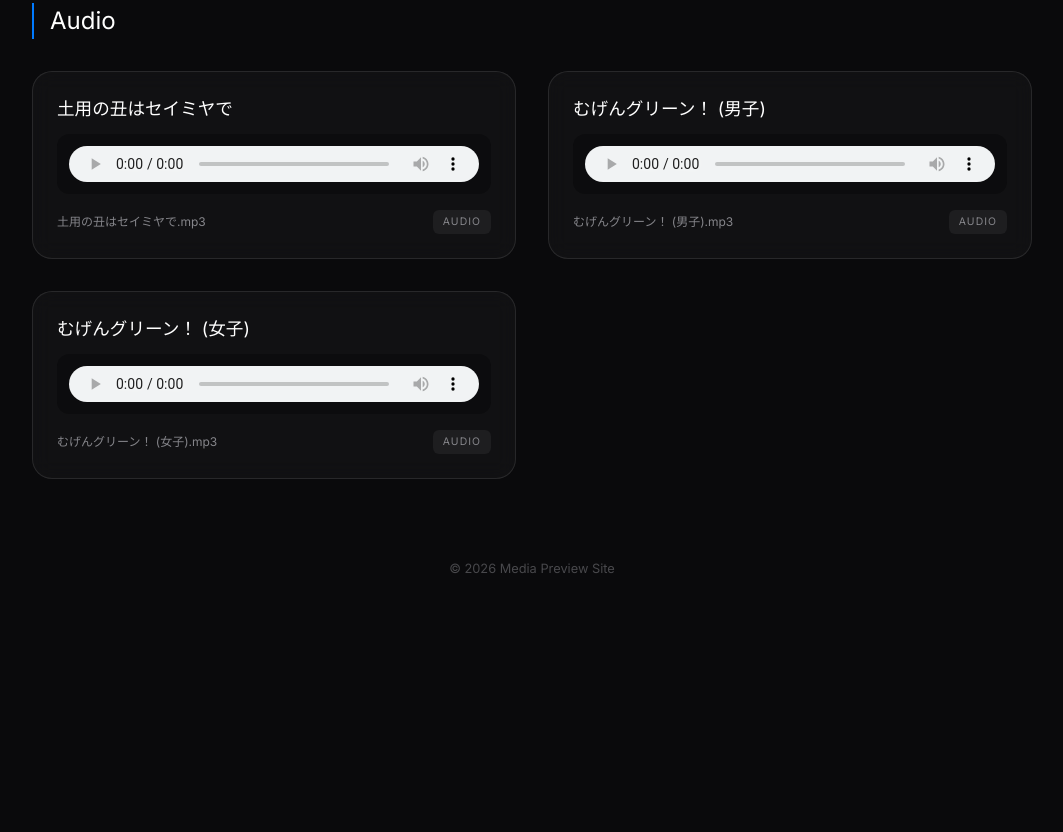
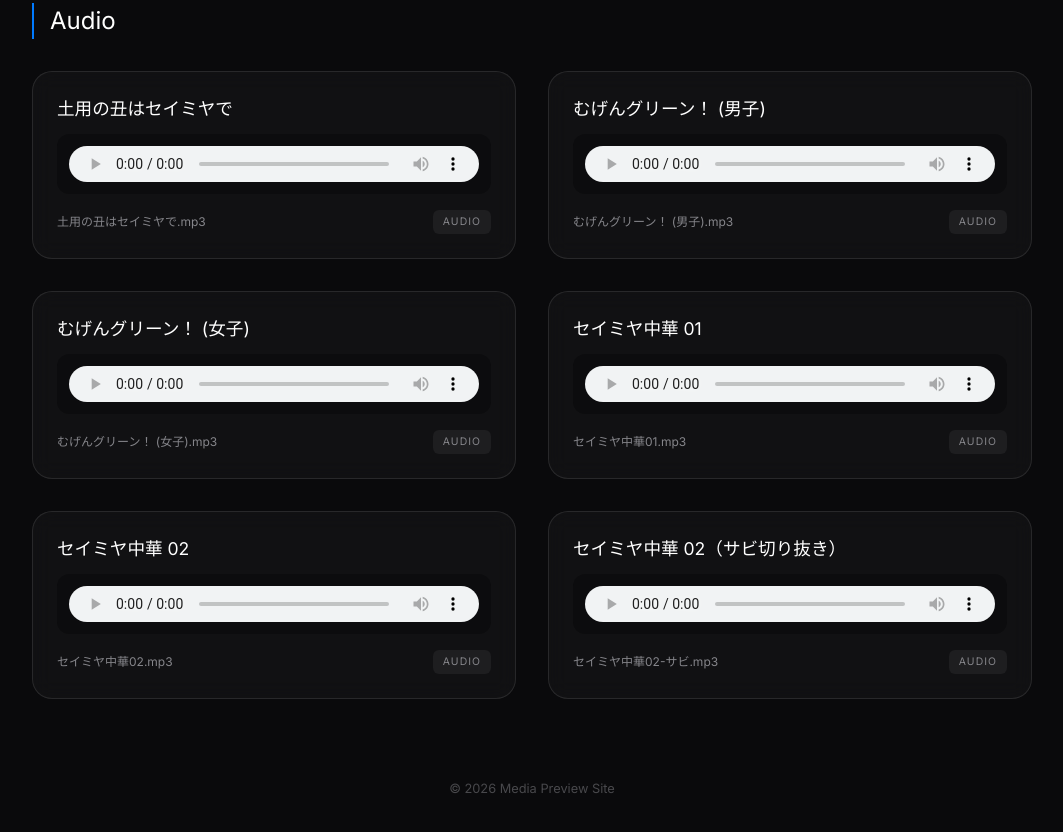
Before and after one commit to uekinanako/video-preview, a plain HTML site: page index.html in a window 1280 px wide. Shown: the part 1180-2012 px from the top of the page, without its empty margins (108-1171 px from the left). Before the commit the page ends 1818 px from the top, so only its background shows below. Drawn offline with Linux system fonts and the light colour scheme.

Commit message:
Add セイミヤ中華 audio (2 tracks + chorus cut)
Co-Authored-By: Claude Opus 5 <noreply@anthropic.com>

```diff
--- a/index.html
+++ b/index.html
@@ -288,6 +288,51 @@
             </div>
           </div>
         </div>
+
+        <div class="card">
+          <div class="card-content">
+            <h3>セイミヤ中華 01</h3>
+            <div class="audio-player-container">
+              <audio controls>
+                <source src="セイミヤ中華01.mp3" type="audio/mpeg">
+              </audio>
+            </div>
+            <div class="meta">
+              <span>セイミヤ中華01.mp3</span>
+              <span class="tag">Audio</span>
+            </div>
+          </div>
+        </div>
+
+        <div class="card">
+          <div class="card-content">
+            <h3>セイミヤ中華 02</h3>
+            <div class="audio-player-container">
+              <audio controls>
+                <source src="セイミヤ中華02.mp3" type="audio/mpeg">
+              </audio>
+            </div>
+            <div class="meta">
+              <span>セイミヤ中華02.mp3</span>
+              <span class="tag">Audio</span>
+            </div>
+          </div>
+        </div>
+
+        <div class="card">
+          <div class="card-content">
+            <h3>セイミヤ中華 02（サビ切り抜き）</h3>
+            <div class="audio-player-container">
+              <audio controls>
+                <source src="セイミヤ中華02-サビ.mp3" type="audio/mpeg">
+              </audio>
+            </div>
+            <div class="meta">
+              <span>セイミヤ中華02-サビ.mp3</span>
+              <span class="tag">Audio</span>
+            </div>
+          </div>
+        </div>
       </div>
     </section>
 
```
Also changed, not shown: 3 other files.
